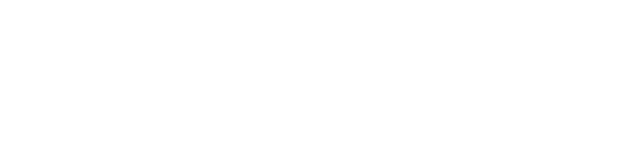
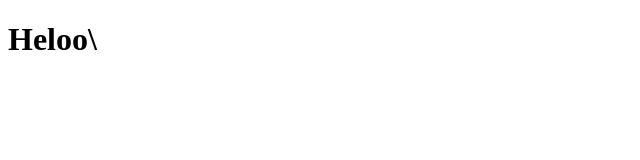
Before and after one commit to praththi/testing-, a plain HTML site: page index.html in a window 1280 px wide. Shown: the whole page, without its empty margins (0-640 px from the left). Drawn offline with Linux system fonts and the light colour scheme.

Commit message:
Update index.html

```diff
--- a/index.html
+++ b/index.html
@@ -6,6 +6,6 @@
     <title>Document</title>
 </head>
 <body>
-
+    <h1>Heloo\</h1>
 </body>
 </html>
```
